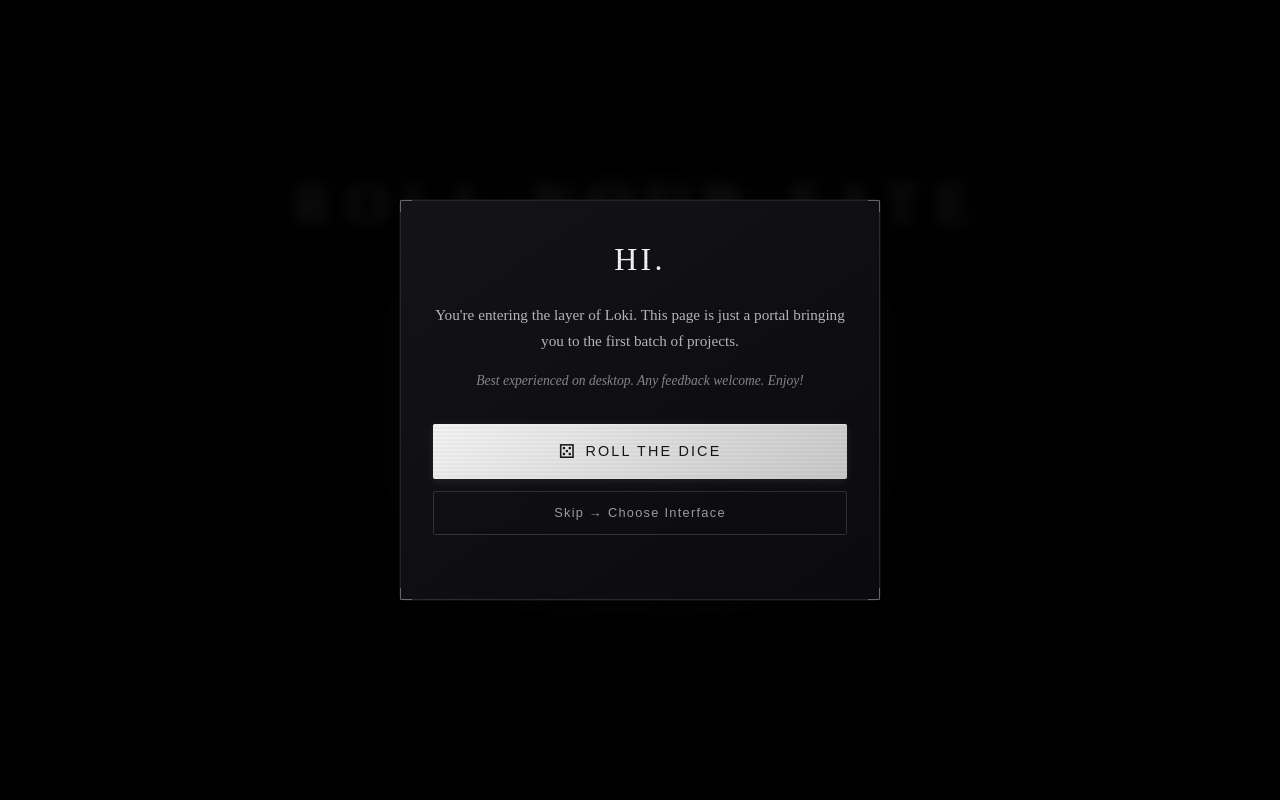
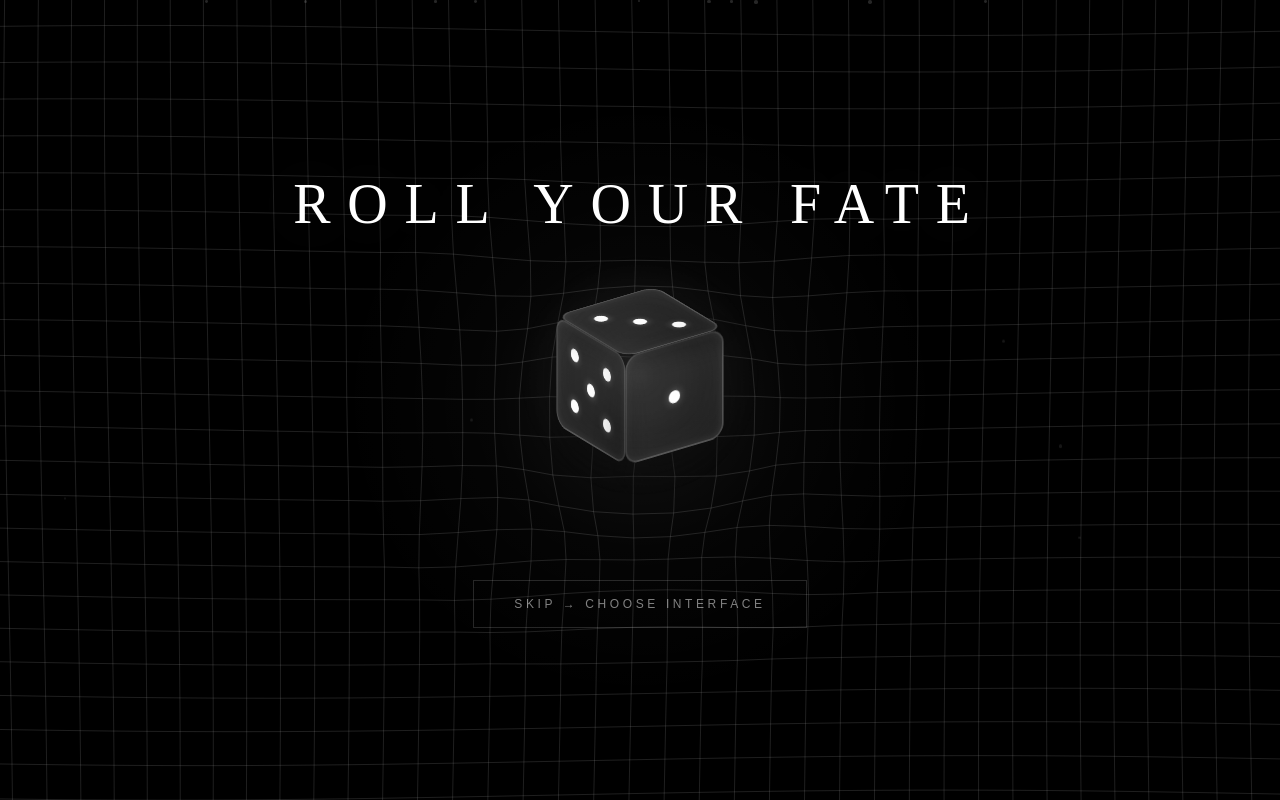
Before and after one commit to lokigod69/Lokislayer, a React (Vite) app: page / in a window 1280 px wide. Built offline with nearby package versions, Linux system fonts and the light colour scheme.

Commit message:
modal remove

```diff
--- a/src/components/core/DiceLanding/index.tsx
+++ b/src/components/core/DiceLanding/index.tsx
@@ -1,15 +1,12 @@
 // src/components/core/DiceLanding/index.tsx
 // Clean 3D dice landing - bigger dice, simpler text
 
-import { useState, useCallback, useMemo, useEffect } from 'react';
+import { useState, useCallback, useMemo } from 'react';
 import { motion, AnimatePresence } from 'framer-motion';
 import { useStore } from '../../../store/useStore';
 import { getRandomInterfaceId, getInterfaceById } from '../../../config/interfaces';
-import WelcomeModal from '../WelcomeModal';
 import WaveGrid from '../WaveGrid';
 import styles from './styles.module.css';
-
-const WELCOME_SEEN_KEY = 'lokislayer-welcome-seen';
 
 // Dice face dot patterns (1-6)
 const dotPatterns: Record<number, number[][]> = {
@@ -90,15 +87,6 @@
   const [rolledNumber, setRolledNumber] = useState<number | null>(null);
   const [showResult, setShowResult] = useState(false);
   const [rollPosition, setRollPosition] = useState({ x: 0, y: 0 });
-  const [showWelcomeModal, setShowWelcomeModal] = useState(false);
-
-  // Check if user has seen welcome modal before
-  useEffect(() => {
-    const hasSeenWelcome = localStorage.getItem(WELCOME_SEEN_KEY);
-    if (!hasSeenWelcome) {
-      setShowWelcomeModal(true);
-    }
-  }, []);
 
   const handleRoll = useCallback(() => {
     if (isRolling) return;
@@ -168,23 +156,6 @@
   }, [setInterface]);
 
 
-
-  // Welcome modal handlers
-  const handleWelcomeTakeTour = useCallback(() => {
-    localStorage.setItem(WELCOME_SEEN_KEY, 'true');
-    setShowWelcomeModal(false);
-    // Small delay then roll the dice
-    setTimeout(() => {
-      handleRoll();
-    }, 300);
-  }, [handleRoll]);
-
-  const handleWelcomeSkip = useCallback(() => {
-    localStorage.setItem(WELCOME_SEEN_KEY, 'true');
-    setShowWelcomeModal(false);
-    // Go to interface picker
-    setInterface(-1);
-  }, [setInterface]);
 
   // Angled rotation to show dice as 3D cube (edge facing viewer)
   // When currentFace is null (idle), show angled view; otherwise show the specific face
@@ -327,13 +298,6 @@
 
 
       </div>
-
-      {/* Welcome Modal - shows on first visit */}
-      <WelcomeModal
-        isOpen={showWelcomeModal}
-        onTakeTour={handleWelcomeTakeTour}
-        onSkip={handleWelcomeSkip}
-      />
     </div>
   );
 }
--- a/src/components/core/WelcomeModal/index.tsx
+++ /dev/null
@@ -1,85 +0,0 @@
-// src/components/core/WelcomeModal/index.tsx
-// First-visit welcome modal with witty introduction
-
-import { motion, AnimatePresence } from 'framer-motion';
-import styles from './styles.module.css';
-
-interface WelcomeModalProps {
-  isOpen: boolean;
-  onTakeTour: () => void;
-  onSkip: () => void;
-}
-
-export default function WelcomeModal({ isOpen, onTakeTour, onSkip }: WelcomeModalProps) {
-  return (
-    <AnimatePresence>
-      {isOpen && (
-        <motion.div
-          className={styles.overlay}
-          initial={{ opacity: 0 }}
-          animate={{ opacity: 1 }}
-          exit={{ opacity: 0 }}
-          transition={{ duration: 0.4 }}
-        >
-          <motion.div
-            className={styles.modal}
-            initial={{ opacity: 0, scale: 0.9, y: 20 }}
-            animate={{ opacity: 1, scale: 1, y: 0 }}
-            exit={{ opacity: 0, scale: 0.95, y: -10 }}
-            transition={{
-              duration: 0.5,
-              delay: 0.1,
-              ease: [0.16, 1, 0.3, 1]
-            }}
-          >
-            {/* Decorative elements */}
-            <div className={styles.cornerTL} />
-            <div className={styles.cornerTR} />
-            <div className={styles.cornerBL} />
-            <div className={styles.cornerBR} />
-
-            {/* Content */}
-            <motion.div
-              className={styles.content}
-              initial={{ opacity: 0 }}
-              animate={{ opacity: 1 }}
-              transition={{ delay: 0.3, duration: 0.5 }}
-            >
-              <h1 className={styles.title}>Hi.</h1>
-
-              <p className={styles.description}>
-                You're entering the layer of Loki. This page is just a portal
-                bringing you to the first batch of projects.
-              </p>
-
-              <p className={styles.subdescription}>
-                Best experienced on desktop. Any feedback welcome. Enjoy!
-              </p>
-
-              <div className={styles.actions}>
-                <motion.button
-                  className={styles.primaryButton}
-                  onClick={onTakeTour}
-                  whileHover={{ scale: 1.03 }}
-                  whileTap={{ scale: 0.97 }}
-                >
-                  <span className={styles.buttonIcon}>⚄</span>
-                  Roll the Dice
-                </motion.button>
-
-                <motion.button
-                  className={styles.secondaryButton}
-                  onClick={onSkip}
-                  whileHover={{ scale: 1.02 }}
-                  whileTap={{ scale: 0.98 }}
-                >
-                  Skip → Choose Interface
-                </motion.button>
-              </div>
-            </motion.div>
-          </motion.div>
-        </motion.div>
-      )}
-    </AnimatePresence>
-  );
-}
--- a/src/components/core/WelcomeModal/styles.module.css
+++ /dev/null
@@ -1,217 +0,0 @@
-/* src/components/core/WelcomeModal/styles.module.css */
-
-.overlay {
-  position: fixed;
-  inset: 0;
-  z-index: 1000;
-  display: flex;
-  align-items: center;
-  justify-content: center;
-  padding: 1.5rem;
-  background: radial-gradient(ellipse at center, rgba(0, 0, 0, 0.85) 0%, rgba(0, 0, 0, 0.95) 100%);
-  backdrop-filter: blur(8px);
-}
-
-.modal {
-  position: relative;
-  max-width: 480px;
-  width: 100%;
-  padding: 2.5rem 2rem;
-  background: linear-gradient(
-    145deg,
-    rgba(20, 20, 25, 0.95) 0%,
-    rgba(10, 10, 15, 0.98) 100%
-  );
-  border: 1px solid rgba(255, 255, 255, 0.1);
-  border-radius: 4px;
-  box-shadow:
-    0 0 0 1px rgba(255, 255, 255, 0.05),
-    0 20px 50px rgba(0, 0, 0, 0.5),
-    0 0 100px rgba(255, 255, 255, 0.02);
-}
-
-/* Corner decorations */
-.cornerTL,
-.cornerTR,
-.cornerBL,
-.cornerBR {
-  position: absolute;
-  width: 12px;
-  height: 12px;
-  border-color: rgba(255, 255, 255, 0.3);
-  border-style: solid;
-}
-
-.cornerTL {
-  top: -1px;
-  left: -1px;
-  border-width: 1px 0 0 1px;
-}
-
-.cornerTR {
-  top: -1px;
-  right: -1px;
-  border-width: 1px 1px 0 0;
-}
-
-.cornerBL {
-  bottom: -1px;
-  left: -1px;
-  border-width: 0 0 1px 1px;
-}
-
-.cornerBR {
-  bottom: -1px;
-  right: -1px;
-  border-width: 0 1px 1px 0;
-}
-
-.content {
-  text-align: center;
-}
-
-.title {
-  margin: 0 0 1.5rem;
-  font-size: 1.75rem;
-  font-weight: 300;
-  letter-spacing: 0.1em;
-  color: rgba(255, 255, 255, 0.95);
-  text-transform: uppercase;
-}
-
-@media (min-width: 640px) {
-  .title {
-    font-size: 2rem;
-  }
-}
-
-.description {
-  margin: 0 0 1rem;
-  font-size: 0.95rem;
-  line-height: 1.7;
-  color: rgba(255, 255, 255, 0.7);
-  font-weight: 300;
-}
-
-.subdescription {
-  margin: 0 0 2rem;
-  font-size: 0.85rem;
-  line-height: 1.6;
-  color: rgba(255, 255, 255, 0.5);
-  font-style: italic;
-}
-
-.actions {
-  display: flex;
-  flex-direction: column;
-  gap: 0.75rem;
-  margin-bottom: 1.5rem;
-}
-
-.primaryButton {
-  display: flex;
-  align-items: center;
-  justify-content: center;
-  gap: 0.5rem;
-  width: 100%;
-  padding: 1rem 1.5rem;
-  font-size: 0.9rem;
-  font-weight: 500;
-  letter-spacing: 0.15em;
-  text-transform: uppercase;
-  color: rgba(0, 0, 0, 0.9);
-  background: linear-gradient(
-    145deg,
-    rgba(255, 255, 255, 0.95) 0%,
-    rgba(220, 220, 220, 0.9) 100%
-  );
-  border: none;
-  border-radius: 2px;
-  cursor: pointer;
-  transition: all 0.2s ease;
-  box-shadow:
-    0 2px 10px rgba(255, 255, 255, 0.1),
-    inset 0 1px 0 rgba(255, 255, 255, 0.5);
-}
-
-.primaryButton:hover {
-  background: linear-gradient(
-    145deg,
-    rgba(255, 255, 255, 1) 0%,
-    rgba(240, 240, 240, 1) 100%
-  );
-  box-shadow:
-    0 4px 20px rgba(255, 255, 255, 0.15),
-    inset 0 1px 0 rgba(255, 255, 255, 0.5);
-}
-
-.buttonIcon {
-  font-size: 1.2rem;
-}
-
-.secondaryButton {
-  width: 100%;
-  padding: 0.85rem 1.5rem;
-  font-size: 0.8rem;
-  font-weight: 400;
-  letter-spacing: 0.1em;
-  color: rgba(255, 255, 255, 0.6);
-  background: transparent;
-  border: 1px solid rgba(255, 255, 255, 0.15);
-  border-radius: 2px;
-  cursor: pointer;
-  transition: all 0.2s ease;
-}
-
-.secondaryButton:hover {
-  color: rgba(255, 255, 255, 0.9);
-  border-color: rgba(255, 255, 255, 0.3);
-  background: rgba(255, 255, 255, 0.05);
-}
-
-.footnote {
-  margin: 0;
-  font-size: 0.7rem;
-  color: rgba(255, 255, 255, 0.3);
-  letter-spacing: 0.05em;
-}
-
-.footnoteEmphasis {
-  font-style: italic;
-  color: rgba(255, 255, 255, 0.4);
-}
-
-/* Subtle scanline effect */
-.modal::before {
-  content: '';
-  position: absolute;
-  inset: 0;
-  background: repeating-linear-gradient(
-    0deg,
-    transparent,
-    transparent 2px,
-    rgba(0, 0, 0, 0.1) 2px,
-    rgba(0, 0, 0, 0.1) 4px
-  );
-  pointer-events: none;
-  opacity: 0.3;
-  border-radius: 4px;
-}
-
-/* Ambient glow */
-.modal::after {
-  content: '';
-  position: absolute;
-  top: 50%;
-  left: 50%;
-  width: 200%;
-  height: 200%;
-  transform: translate(-50%, -50%);
-  background: radial-gradient(
-    ellipse at center,
-    rgba(255, 255, 255, 0.03) 0%,
-    transparent 50%
-  );
-  pointer-events: none;
-  z-index: -1;
-}
```
